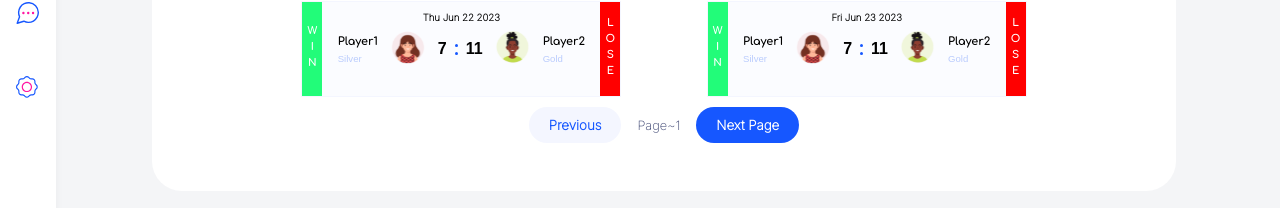
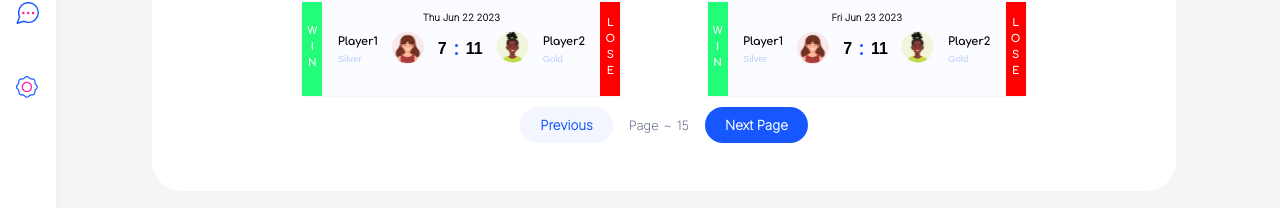
Before and after one commit to Elmostafa01/PingPong, a React (Vite) app: page /history in a window 1280 px wide. Shown: the part 569-777 px from the top of the page. Built offline with nearby package versions, Linux system fonts and the light colour scheme.

Commit message:
history pagination finishing style

```diff
--- a/src/pages/History.tsx
+++ b/src/pages/History.tsx
@@ -80,7 +80,7 @@ const History: React.FC = () => {
       </div>
       <div className="pagination">
         <button>Previous</button>
-        <p>Page~<span>1</span></p>
+        <p>Page <span>~</span><span>15</span></p>
         <button>Next Page</button>
       </div>
     </div>
--- a/src/styles/_history.scss
+++ b/src/styles/_history.scss
@@ -271,6 +271,10 @@
             cursor: pointer;
 
             &:first-child {
+                &:active{
+                    transform: scale(0.85);
+                    transition: .2s;
+                }
                 &:hover {
                     backdrop-filter: blur(5px);
                     background-color: rgba(255, 255, 255, 1);
@@ -291,6 +295,8 @@
         }
 
         p {
+            @include flexo();
+            gap: 5px;
             font-family: 'Inter', sans-serif;
             font-size: 0.8em;
             font-weight: 400;
```
